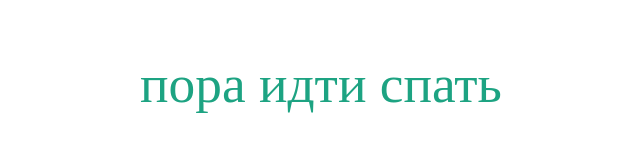
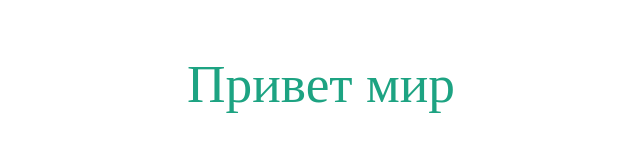
Before and after one commit to IharVypau/tutorial, a plain HTML site: page index.html in a window 1280 px wide. Shown: the whole page, without its empty margins (319-959 px from the left). Drawn offline with Linux system fonts and the light colour scheme.

Commit message:
changed index file 1

```diff
--- a/index.html
+++ b/index.html
@@ -13,7 +13,7 @@
     <div id="di">
 
     </div>
-    <p style="text-align: center">пора идти спать </p>
+    <p style="text-align: center">Привет мир</p>
     <a href=""></a>
     <script src="les1.js"></script>
 </body>
```
